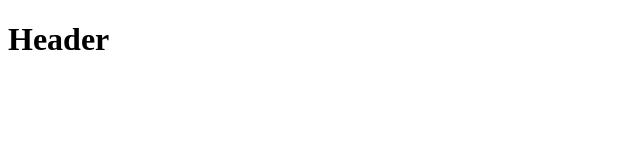
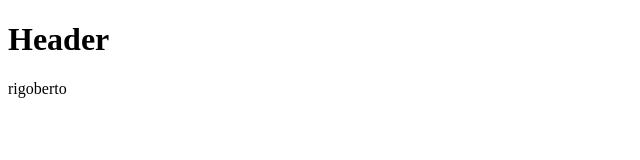
Before and after one commit to eLcarcamo/new-repo, a plain HTML site: page index.html in a window 1280 px wide. Shown: the full height of the page, 0-640 px from the left. Drawn offline with Linux system fonts and the light colour scheme.

Commit message:
seguimos probando

```diff
--- a/index.html
+++ b/index.html
@@ -8,6 +8,7 @@
 </head>
 <body>
     <h1>Header</h1>
+    <p>rigoberto</p>
 
 </body>
 </html>
```
